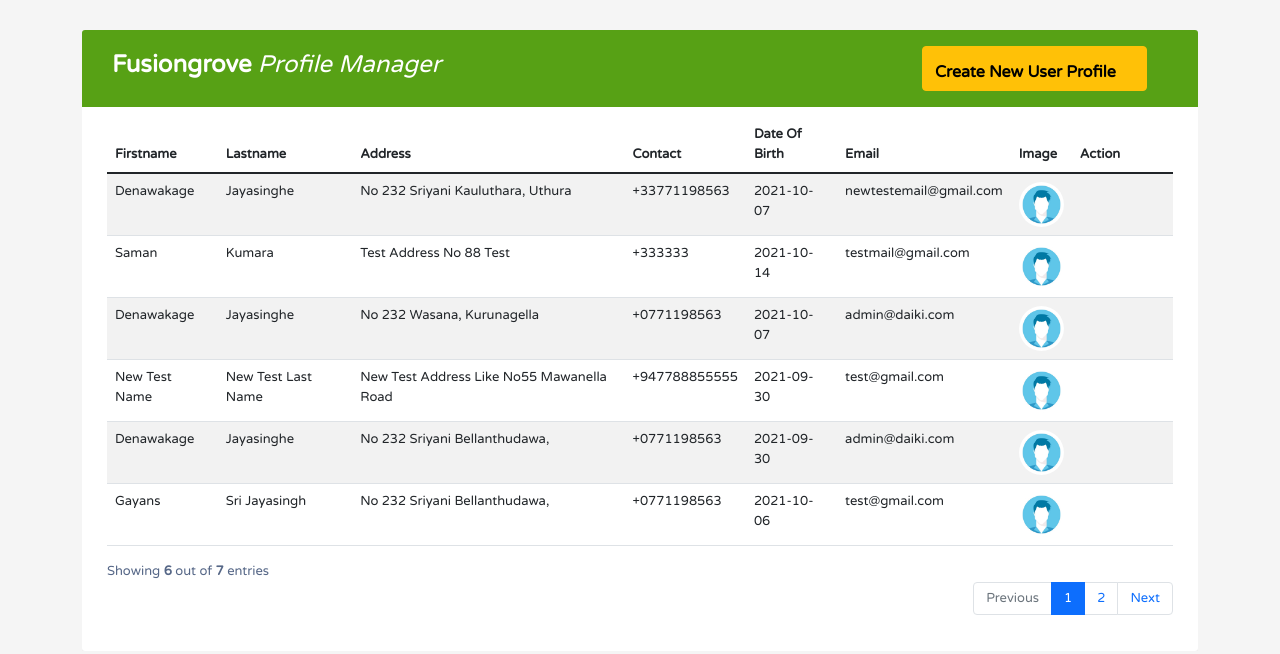
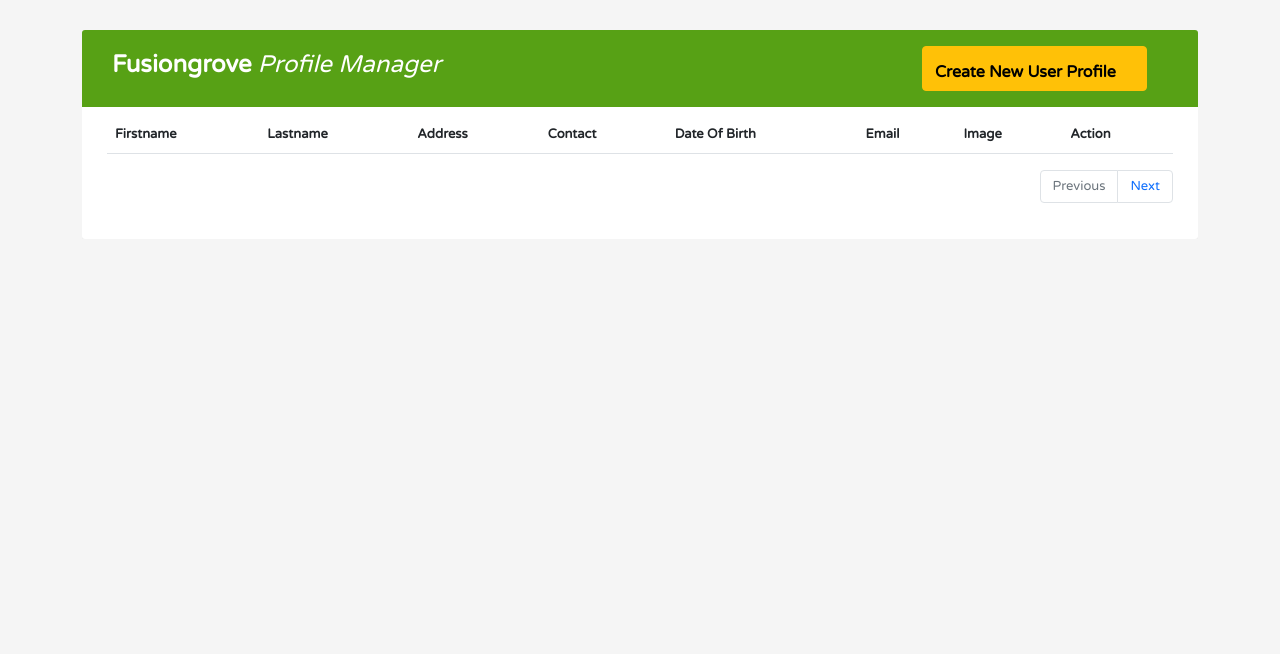
Before and after one commit to TharangaSri/user-profile, a React (Create React App) app: page / in a window 1280 px wide. Shown: the top 654 px of the page. Built offline with nearby package versions, Linux system fonts and the light colour scheme; data requests are answered from the project's data file.

Commit message:
issue correction

```diff
--- a/db.json
+++ b/db.json
@@ -1,74 +1,3 @@
 {
-  "users": [
-    {
-      "id": 1,
-      "firstname": "Denawakage",
-      "lastname": "Jayasinghe",
-      "address": "No 232 Sriyani Kauluthara, Uthura",
-      "contact": "+33771198563",
-      "dateofbirth": "2021-10-07",
-      "email": "newtestemail@gmail.com",
-      "image": ""
-    },
-    {
-      "id": 2,
-      "firstname": "Saman ",
-      "lastname": "Kumara",
-      "address": "Test Address No 88 Test",
-      "contact": "+333333",
-      "dateofbirth": "2021-10-14",
-      "email": "testmail@gmail.com",
-      "image": ""
-    },
-    {
-      "id": 3,
-      "firstname": "Denawakage",
-      "lastname": "Jayasinghe",
-      "address": "No 232 Wasana, Kurunagella",
-      "contact": "+0771198563",
-      "dateofbirth": "2021-10-07",
-      "email": "admin@daiki.com",
-      "image": ""
-    },
-    {
-      "id": 4,
-      "firstname": "New Test Name",
-      "lastname": "New Test Last Name",
-      "address": "New Test Address Like No55 Mawanella Road ",
-      "contact": "+947788855555",
-      "dateofbirth": "2021-09-30",
-      "email": "test@gmail.com",
-      "image": ""
-    },
-    {
-      "firstname": "Denawakage",
-      "lastname": "Jayasinghe",
-      "address": "No 232 Sriyani Bellanthudawa,",
-      "contact": "+0771198563",
-      "dateofbirth": "2021-09-30",
-      "email": "admin@daiki.com",
-      "image": "",
-      "id": 5
-    },
-    {
-      "id": 6,
-      "firstname": "Gayans",
-      "lastname": "Sri Jayasingh",
-      "address": "No 232 Sriyani Bellanthudawa,",
-      "contact": "+0771198563",
-      "dateofbirth": "2021-10-06",
-      "email": "test@gmail.com",
-      "image": ""
-    },
-    {
-      "id": 7,
-      "firstname": "Bandara ",
-      "lastname": "Gamagey",
-      "address": "No 88 Pahalabiyanwala Kadawatha",
-      "contact": "+94888888888",
-      "dateofbirth": "2021-09-28",
-      "email": "testtes@gmail.com",
-      "image": ""
-    }
-  ]
+  "users": []
 }
--- a/package.json
+++ b/package.json
@@ -28,7 +28,7 @@
     "build": "react-scripts build",
     "test": "react-scripts test",
     "eject": "react-scripts eject",
-    "server": "json-server --watch db.json --prot 3000"
+    "server": "json-server --watch db.json --prot 5000"
   },
   "eslintConfig": {
     "extends": [
--- a/src/components/UserList.js
+++ b/src/components/UserList.js
@@ -38,8 +38,13 @@ function UserList() {
 
   const indexOfLastUsers = currentPage * usersPerPage;
   const indexOfFirstUsers = indexOfLastUsers - usersPerPage;
-  const currentUsers = users.slice(indexOfFirstUsers, indexOfLastUsers);
-  const totalPagesNum = Math.ceil(users.length / usersPerPage);
+  // const currentUsers = users.slice(indexOfFirstUsers, indexOfLastUsers);
+  const currentUsers = [];
+  const totalPagesNum = [];
+  if (users && typeof users !== "undefined") {
+    const currentUsers = users.slice(indexOfFirstUsers, indexOfLastUsers);
+    const totalPagesNum = Math.ceil(users.length / usersPerPage);
+  }
 
   return (
     <>
--- a/src/utils/PaginationHelper.js
+++ b/src/utils/PaginationHelper.js
@@ -15,10 +15,11 @@ const Pagination = ({ pages, setCurrentPage, currentUsers, users }) => {
 
   return (
     <div class="clearfix">
-      <div class="hint-text">
-        Showing <b>{currentUsers.length}</b> out of <b>{users.length}</b>{" "}
+      {/* <div class="hint-text">
+        Showing <b>{currentUsers?.length === 0 ? 0 : currentUsers.length}</b>{" "}
+        out of <b>{users && typeof users !== "undefined" ? 0 : users.length}</b>{" "}
         entries
-      </div>
+      </div> */}
       <nav aria-label="Page navigation ">
         <ul class="pagination  justify-content-end">
           <li class={currentButton === 1 ? "page-item disabled" : "page-item"}>
```
